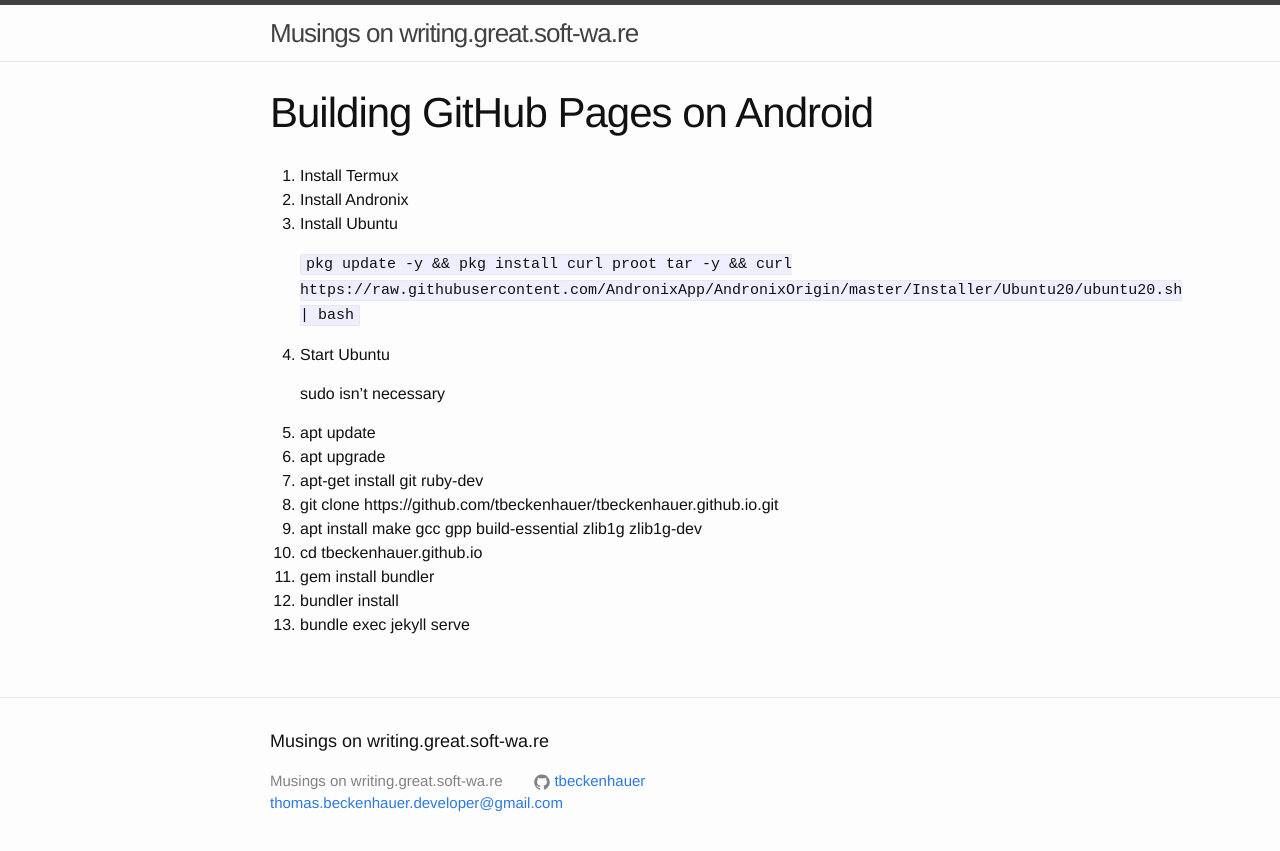
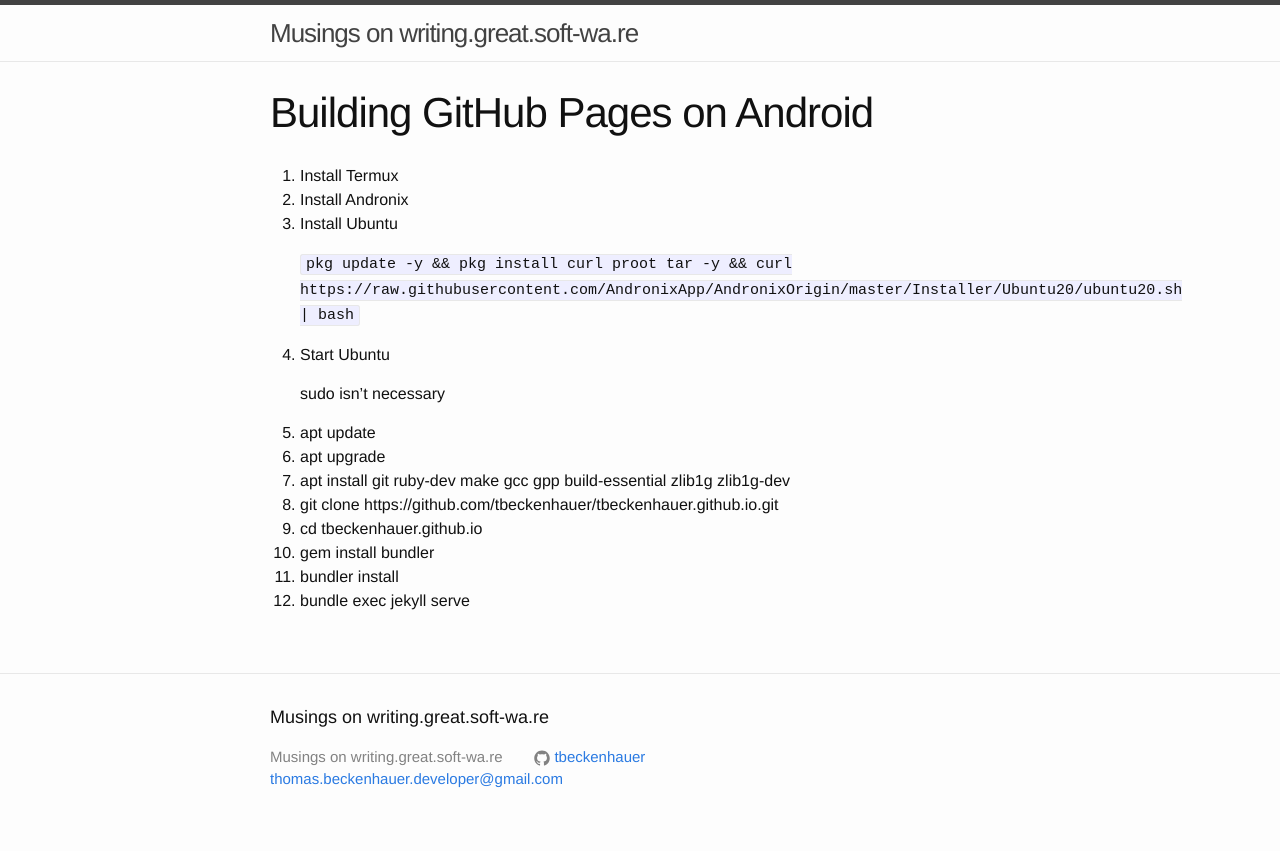
Before and after one commit to tbeckenhauer/tbeckenhauer.github.io, a Jekyll site: the page built from _posts/2021-04-23-building-github-pages-on-android.markdown, in a window 1280 px wide. Shown: the top 851 px of the page. Built offline with Jekyll 4.4.1, drawn with Linux system fonts in a browser that asks for light colours.

Commit message:
update: building github pages on android

```diff
--- a/_posts/2021-04-23-building-github-pages-on-android.markdown
+++ b/_posts/2021-04-23-building-github-pages-on-android.markdown
@@ -17,10 +17,9 @@
 
 5. apt update
 6. apt upgrade
-7. apt-get install git ruby-dev
+7. apt install git ruby-dev make gcc gpp build-essential zlib1g zlib1g-dev
 8. git clone https://github.com/tbeckenhauer/tbeckenhauer.github.io.git
-9. apt install make gcc gpp build-essential zlib1g zlib1g-dev
-10. cd tbeckenhauer.github.io
-11. gem install bundler
-12. bundler install
-13. bundle exec jekyll serve
+9. cd tbeckenhauer.github.io
+10. gem install bundler
+11. bundler install
+12. bundle exec jekyll serve
```
